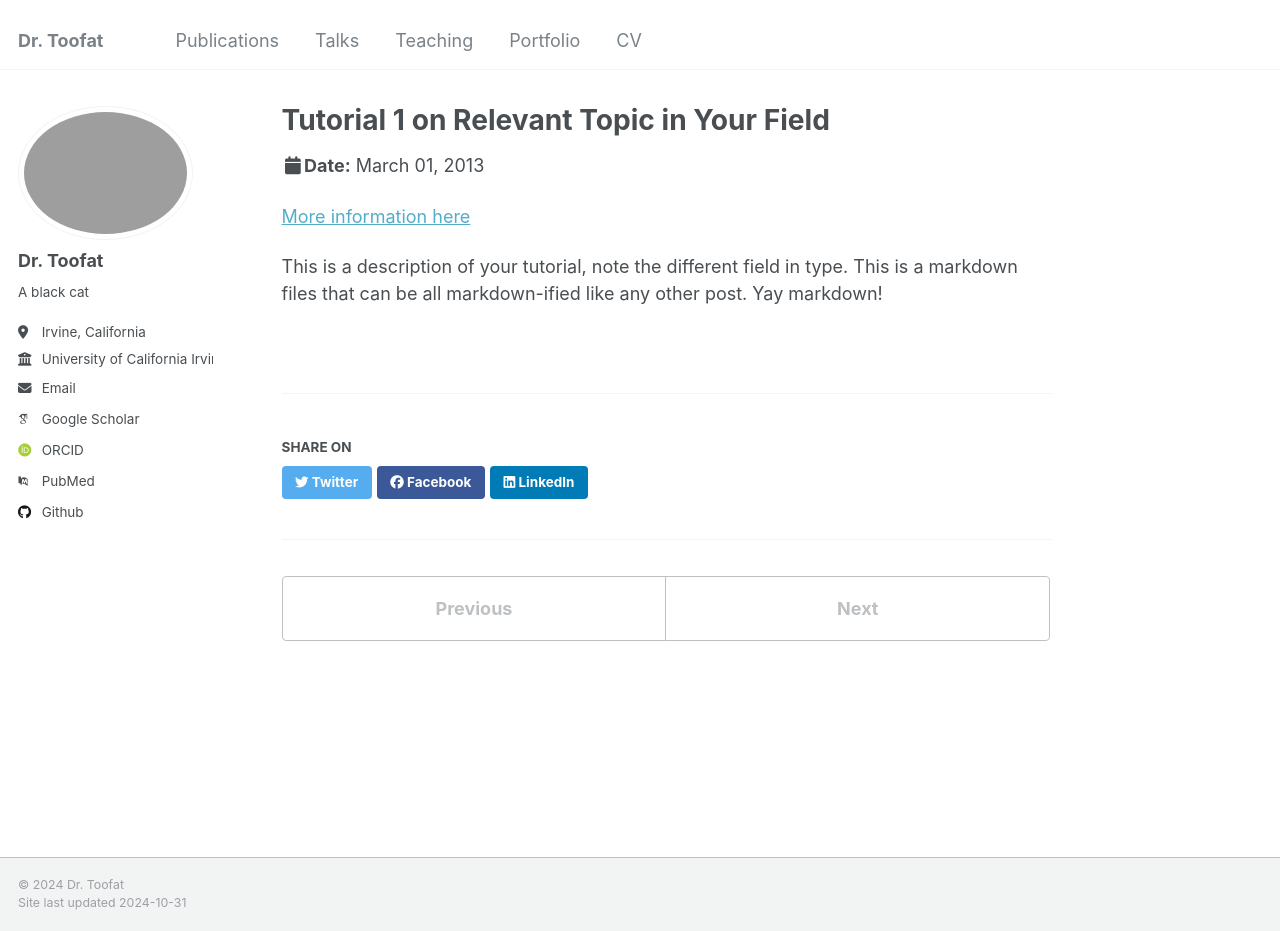
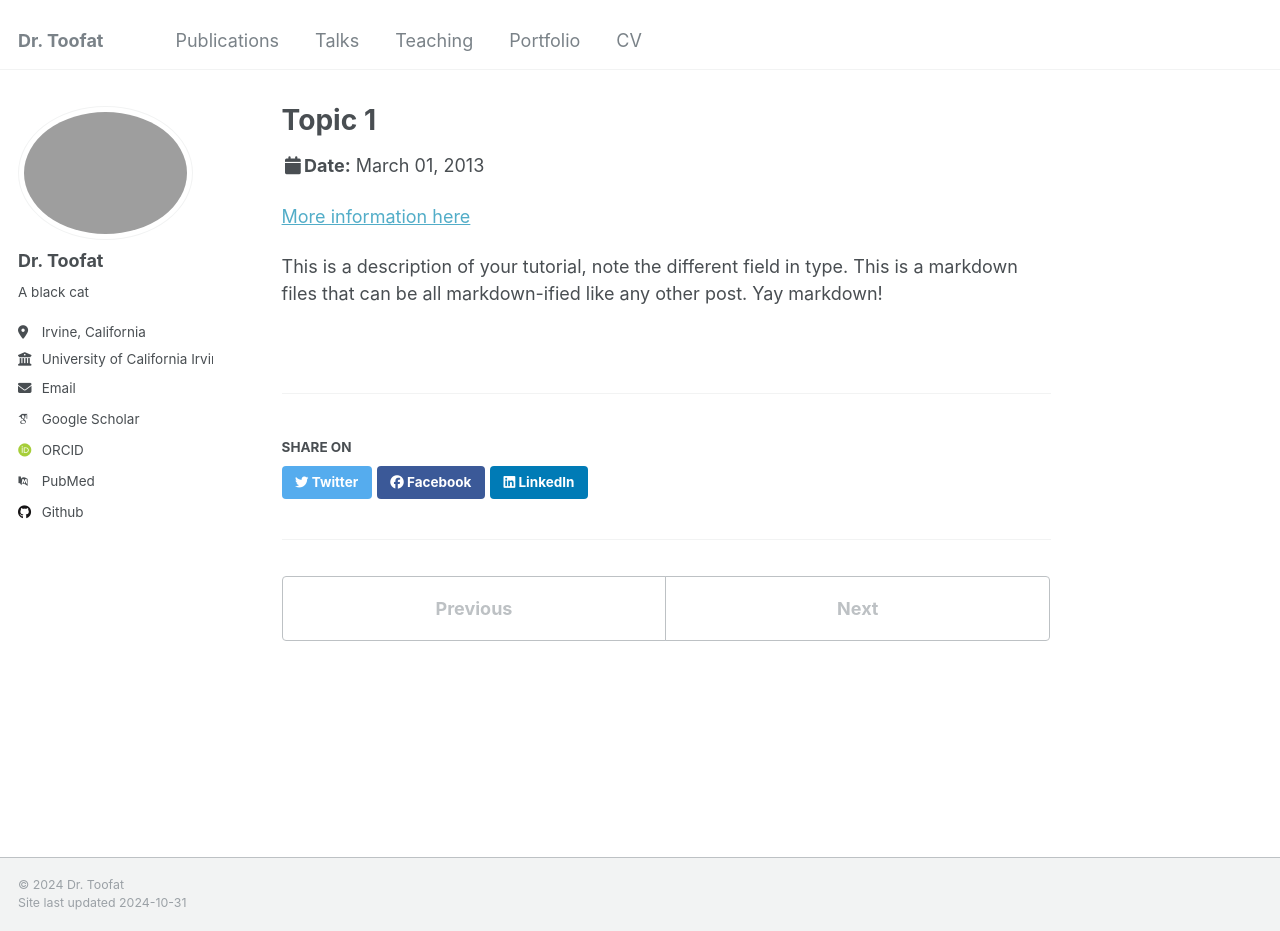
Before and after one commit to AltriaCarrie/altriacarrie.github.io, a Jekyll site: the page built from _talks/2013-03-01-tutorial-1.md, in a window 1280 px wide and 931 px high. Built offline with Jekyll 4.4.1, drawn with Linux system fonts in a browser that asks for light colours; some web fonts are replaced.

Commit message:
Update 2013-03-01-tutorial-1.md

```diff
--- a/_talks/2013-03-01-tutorial-1.md
+++ b/_talks/2013-03-01-tutorial-1.md
@@ -1,9 +1,9 @@
 ---
-title: "Tutorial 1 on Relevant Topic in Your Field"
+title: "Topic 1"
 collection: talks
 type: "Tutorial"
 permalink: /talks/2013-03-01-tutorial-1
-venue: "UC-Berkeley Institute for Testing Science"
+venue: "Testing"
 date: 2013-03-01
 location: "Berkeley CA, USA"
 ---
```
